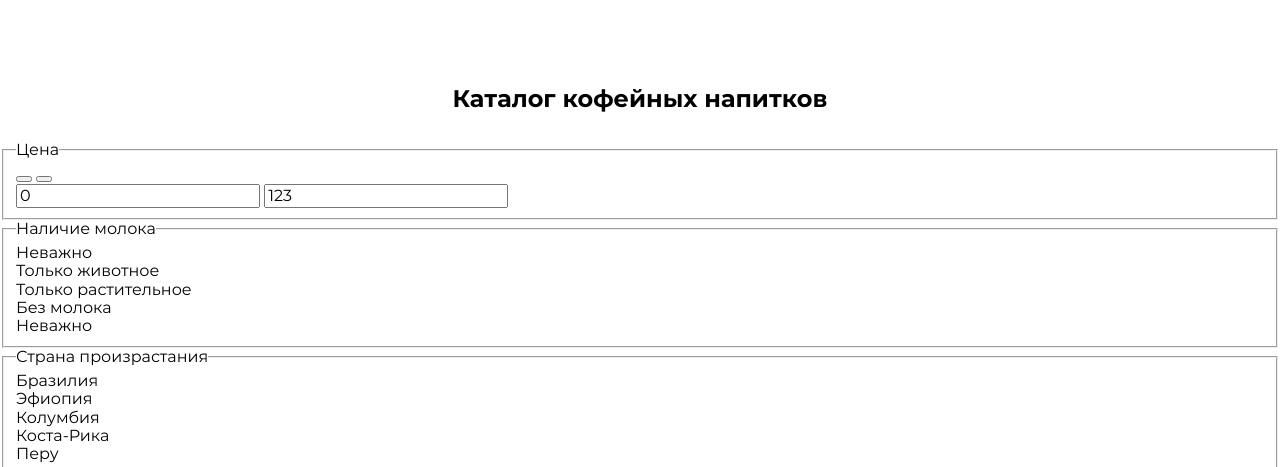
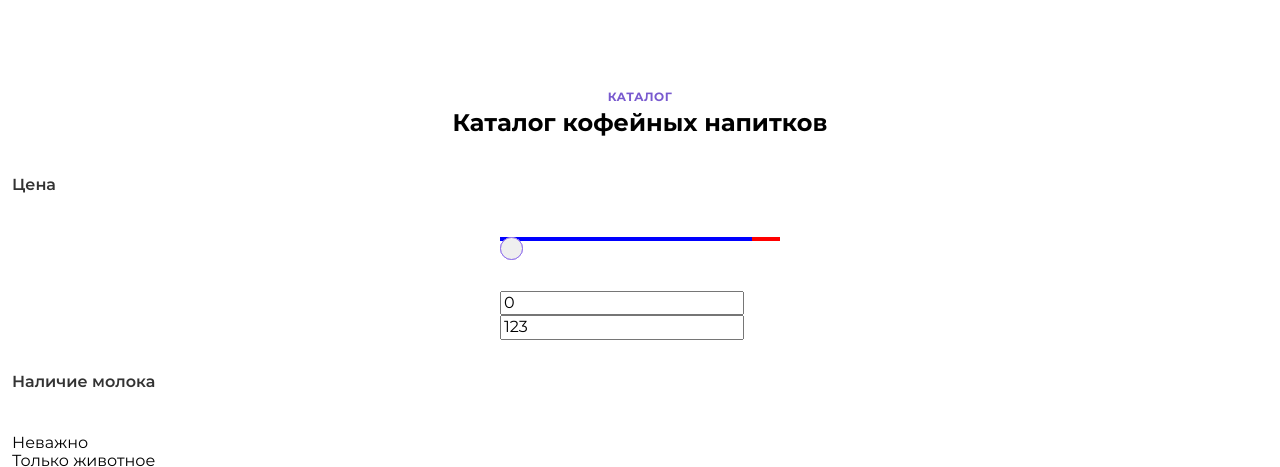
Before and after one commit to DmitriyVls/twoGo, a website: page source/index.html in a window 1280 px wide. Shown: the part 1262-1729 px from the top of the page. Drawn offline with nearby package versions, Linux system fonts and the light colour scheme; files that its build step writes are made by us from their sources.

Commit message:
верстка формы

```diff
--- a/source/index.html
+++ b/source/index.html
@@ -256,9 +256,9 @@
         </h2>
 
         <div class="catalog__content">
-          <h3 class="catalog__title title">
+          <h4 class="catalog__title title title-apostrofe">
             Каталог кофейных напитков
-          </h3>
+          </h4>
 
           <div class="catalog__form form">
             <form action="#" method="get" class="form__content">
@@ -268,6 +268,7 @@
                 </legend>
 
                 <div class="form__range range">
+                  <div class="range__wrapper">
                     <div class="rande__scale">
                       <div class="range__bar">
                         <button class="range__toggle"  type="button">
@@ -277,6 +278,7 @@
                         <button class="range__toggle"  type="button">
                           <span class="visually-hidden">Изменить максимальную цену</span>
                         </button>
+                      </div>
                     </div>
                   </div>
 
--- a/source/sass/blocks/catalog.scss
+++ b/source/sass/blocks/catalog.scss
@@ -0,0 +1,5 @@
+.catalog__title {
+  &::before {
+    content: "Каталог";
+  }
+}
--- a/source/sass/blocks/form.scss
+++ b/source/sass/blocks/form.scss
@@ -0,0 +1,22 @@
+.form__fiekdset {
+  margin: 0;
+  padding: 0 20;
+  padding-top: 20px;
+  padding-bottom: 30px;
+  border: none;
+}
+
+.form__legend {
+  font-family: inherit;
+  font-size: 16px;
+  font-weight: 600;
+  line-height: 24px;
+  letter-spacing: 0em;
+  color: $color-333333;
+  padding-bottom: 20px;
+}
+
+.form__range {
+  max-width: 280px;
+  margin: 0 auto;
+}
--- /dev/null
+++ b/source/sass/blocks/range.scss
@@ -0,0 +1,27 @@
+.range__wrapper {
+  padding-bottom: 50px;
+}
+
+.rande__scale {
+  width: 100%;
+  height: 4px;;
+  position: relative;
+  background-color: red;
+}
+
+.range__bar {
+  width: 90%;
+  height: 4px;;
+  position: relative;
+  background-color: blue;
+
+}
+
+.range__toggle {
+  width: 23px;
+  height: 23px;
+  border-radius: 100%;
+  border: 1px solid $color-9070ec;
+  cursor: pointer;
+  position: absolute;
+}
--- a/source/sass/global/colors.scss
+++ b/source/sass/global/colors.scss
@@ -5,3 +5,4 @@ $color-ffffff:#ffffff;
 $color-7859cf: #7859cf;
 $color-bdbdbd:#BDBDBD;
 $color-f3ebe1:#f3ebe1;
+$color-9070ec:#9070ec;
--- a/source/sass/style.scss
+++ b/source/sass/style.scss
@@ -26,3 +26,4 @@
 @import "blocks/features";
 @import "blocks/catalog";
 @import "blocks/form";
+@import "blocks/range";
```
Lines whose indentation alone changed are shown as unchanged.
